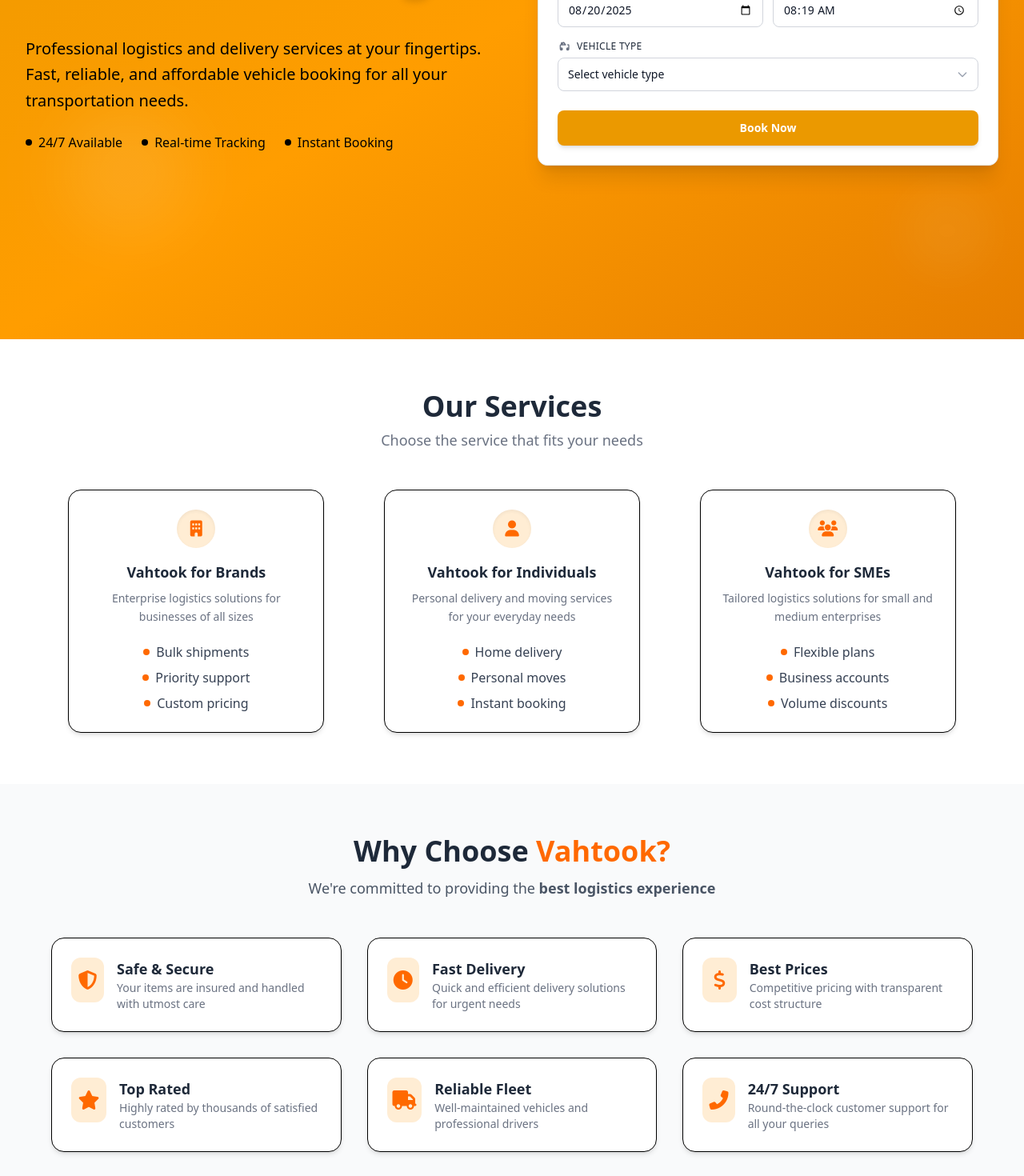
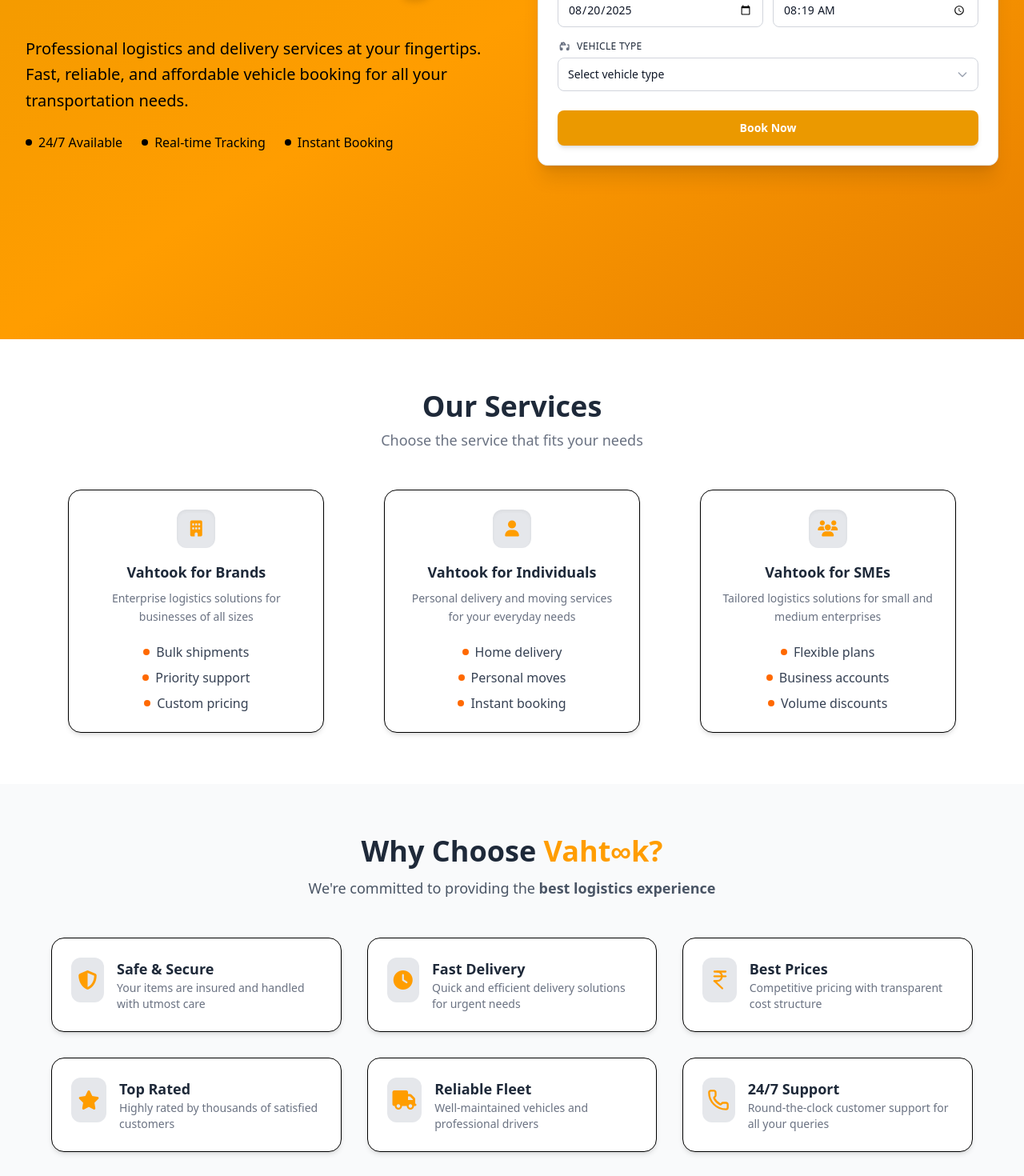
Before and after one commit to Vahtook/vahtook-project, a React (Vite) app: page / in a window 1280 px wide. Shown: the part 440-1910 px from the top of the page at 80% size. Built offline with nearby package versions, Linux system fonts and the light colour scheme.

Commit message:
made some little but necessry changes

```diff
--- a/src/components/Navbar.jsx
+++ b/src/components/Navbar.jsx
@@ -1,13 +1,15 @@
-import React from "react";
+import React, { useState } from "react";
 import { Link } from "react-router-dom";
+import { Menu, X } from "lucide-react"; // hamburger & close icons
 import vahtookLogo from "../assets/new-logo.png";
 
 const Navbar = () => {
+  const [isOpen, setIsOpen] = useState(false);
+
   return (
     <nav className="bg-[#002244] text-white shadow-md">
       <div className="px-4 sm:px-6 lg:px-8">
         <div className="flex justify-between items-center h-16">
-
           {/* Logo */}
           <div className="flex-shrink-0">
             <Link to="/">
@@ -19,12 +21,12 @@
             </Link>
           </div>
 
-          {/* Links on right */}
-          <ul className="flex space-x-6 ml-auto">
+          {/* Desktop Links */}
+          <ul className="hidden md:flex space-x-6 ml-auto">
             <li>
               <Link
                 to="/business-partner"
-                className="hover:text-[#ff9d00] transition-colors duration-300"
+                className="hover:text-yellow-400 transition-colors duration-300"
               >
                 Business Partner
               </Link>
@@ -46,12 +48,44 @@
               </Link>
             </li>
           </ul>
+
+          {/* Mobile Hamburger */}
+          <div className="md:hidden">
+            <button onClick={() => setIsOpen(!isOpen)} className="focus:outline-none">
+              {isOpen ? <X size={28} /> : <Menu size={28} />}
+            </button>
+          </div>
         </div>
       </div>
+
+      {/* Mobile Menu */}
+      {isOpen && (
+        <div className="md:hidden bg-[#001833] px-4 pb-4 space-y-3">
+          <Link
+            to="/business-partner"
+            onClick={() => setIsOpen(false)}
+            className="block py-2 hover:text-yellow-400 transition"
+          >
+            Business Partner
+          </Link>
+          <Link
+            to="/driver-partner"
+            onClick={() => setIsOpen(false)}
+            className="block py-2 hover:text-yellow-400 transition"
+          >
+            Driver Partner
+          </Link>
+          <Link
+            to="/support"
+            onClick={() => setIsOpen(false)}
+            className="block py-2 hover:text-yellow-400 transition"
+          >
+            Support
+          </Link>
+        </div>
+      )}
     </nav>
   );
 };
 
 export default Navbar;
-
-{/*hello world*/}
--- a/src/pages/BuisnessPartner.jsx
+++ b/src/pages/BuisnessPartner.jsx
@@ -38,7 +38,7 @@
   };
 
   return (
-    <section className="min-h-screen bg-gradient-to-br from-[#fff7ed] to-[#fefce8] py-12 px-6">
+    <section className="min-h-screen bg-gradient-to-br from-[#38e4d2] to-[#fb9108] py-12 px-6">
       <div className="max-w-3xl mx-auto bg-white p-8 rounded-2xl shadow-lg">
         <h1 className="text-3xl font-bold text-center mb-2">
           Connect with <span className="text-[#ff9d00]">Vaht∞k</span> for Business
--- a/src/pages/Home.jsx
+++ b/src/pages/Home.jsx
@@ -1,16 +1,10 @@
 import React, { useState } from 'react';
+import { Shield, Clock, IndianRupee, Star, Truck, Phone } from "lucide-react";
+
 
 const HeroSection = () => {
   return (
     <div className="relative min-h-screen bg-gradient-to-br from-[#EB9900] via-[#FF9D00] to-[#E67E00] overflow-hidden">
-
-      {/* Background decorative elements */}
-      <div className="absolute inset-0">
-        <div className="absolute top-20 left-10 w-32 h-32 bg-white/10 rounded-full blur-xl"></div>
-        <div className="absolute top-40 right-20 w-24 h-24 bg-white/5 rounded-full blur-lg"></div>
-        <div className="absolute bottom-32 left-20 w-40 h-40 bg-white/10 rounded-full blur-2xl"></div>
-        <div className="absolute bottom-20 right-10 w-28 h-28 bg-white/5 rounded-full blur-xl"></div>
-      </div>
 
       <div className="relative max-w-7xl mx-auto px-4 sm:px-6 lg:px-8 pt-8 pb-16">
         <div className="grid grid-cols-1 lg:grid-cols-2 gap-8 items-start lg:items-center min-h-[85vh]">
@@ -219,7 +213,7 @@
     {/* Card 1 */}
     <div className="border rounded-2xl p-6 max-w-xs mx-auto shadow-md hover:shadow-xl transition duration-300 hover:-translate-y-2 bg-white">
       <div className="flex justify-center">
-        <div className="w-12 h-12 flex items-center justify-center rounded-full bg-orange-100 text-orange-500 text-xl shadow-inner">
+        <div className="w-12 h-12 flex items-center justify-center rounded-full bg-gray-200 rounded-xl text-[#ff9d00] text-xl shadow-inner">
           <i className="fas fa-building"></i>
         </div>
       </div>
@@ -248,7 +242,7 @@
     {/* Card 2 */}
     <div className="border rounded-2xl p-6 max-w-xs mx-auto shadow-md hover:shadow-xl transition duration-300 hover:-translate-y-2 bg-white">
       <div className="flex justify-center">
-        <div className="w-12 h-12 flex items-center justify-center rounded-full bg-orange-100 text-orange-500 text-xl shadow-inner">
+        <div className="w-12 h-12 flex items-center justify-center rounded-full bg-gray-200 rounded-xl text-[#ff9d00] text-xl shadow-inner">
           <i className="fas fa-user"></i>
         </div>
       </div>
@@ -277,7 +271,7 @@
     {/* Card 3 */}
     <div className="border rounded-2xl p-6 max-w-xs mx-auto shadow-md hover:shadow-xl transition duration-300 hover:-translate-y-2 bg-white">
       <div className="flex justify-center">
-        <div className="w-12 h-12 flex items-center justify-center rounded-full bg-orange-100 text-orange-500 text-xl shadow-inner">
+        <div className="w-12 h-12 flex items-center justify-center rounded-full bg-gray-200 rounded-xl text-[#ff9d00] text-xl shadow-inner">
           <i className="fas fa-users"></i>
         </div>
       </div>
@@ -304,85 +298,106 @@
     </div>
   </div>
 </div>
-{/* WhyChooseUs */}
 <div className="py-16 px-6 bg-gray-50 text-center">
   {/* Heading */}
   <h1 className="text-4xl font-extrabold text-gray-800">
-        Why Choose <span className="text-orange-500">Vahtook?</span>
+    Why Choose <span className="text-[#ff9d00]">Vaht<span>∞</span>k?</span>
   </h1>
   <p className="text-gray-600 mt-3 text-lg">
-        We're committed to providing the <span className="font-semibold">best logistics experience</span>
+    We're committed to providing the{" "}
+    <span className="font-semibold">best logistics experience</span>
   </p>
 
   {/* Grid */}
   <div className="mt-12 grid grid-cols-1 sm:grid-cols-2 lg:grid-cols-3 gap-8 max-w-6xl mx-auto">
     {/* Item 1 */}
     <div className="flex items-start gap-4 border rounded-2xl p-6 bg-white shadow-md hover:shadow-xl hover:-translate-y-2 transition duration-300">
-          <div className="w-14 h-14 flex items-center justify-center bg-orange-100 rounded-xl text-orange-500 text-2xl">
+      <div className="w-14 h-14 flex items-center justify-center bg-gray-200 rounded-xl text-[#ff9d00] text-2xl">
+
+
          <i className="fas fa-shield-alt"></i>
       </div>
       <div className="text-left">
         <h3 className="font-bold text-gray-800 text-lg">Safe & Secure</h3>
-            <p className="text-gray-500 text-sm">Your items are insured and handled with utmost care</p>
+        <p className="text-gray-500 text-sm">
+          Your items are insured and handled with utmost care
+        </p>
       </div>
     </div>
 
     {/* Item 2 */}
     <div className="flex items-start gap-4 border rounded-2xl p-6 bg-white shadow-md hover:shadow-xl hover:-translate-y-2 transition duration-300">
-          <div className="w-14 h-14 flex items-center justify-center bg-orange-100 rounded-xl text-orange-500 text-2xl">
+      <div className="w-14 h-14 flex items-center justify-center bg-gray-200 rounded-xl text-[#ff9d00] text-2xl">
          <i className="fas fa-clock"></i>
       </div>
       <div className="text-left">
         <h3 className="font-bold text-gray-800 text-lg">Fast Delivery</h3>
-            <p className="text-gray-500 text-sm">Quick and efficient delivery solutions for urgent needs</p>
+        <p className="text-gray-500 text-sm">
+          Quick and efficient delivery solutions for urgent needs
+        </p>
       </div>
     </div>
 
    {/* Item 3 */}
 <div className="flex items-start gap-4 border rounded-2xl p-6 bg-white shadow-md hover:shadow-xl hover:-translate-y-2 transition duration-300">
-          <div className="w-14 h-14 flex items-center justify-center bg-orange-100 rounded-xl text-orange-500 text-2xl">
-            <i className="fas fa-dollar-sign"></i>
+  <div className="w-14 h-14 flex items-center justify-center bg-gray-200 rounded-xl text-[#ff9d00] text-2xl">
+
+    <IndianRupee size={28} /> {/* Changed from Dollar to Rupee */}
   </div>
   <div className="text-left">
     <h3 className="font-bold text-gray-800 text-lg">Best Prices</h3>
-            <p className="text-gray-500 text-sm">Competitive pricing with transparent cost structure</p>
+    <p className="text-gray-500 text-sm">
+      Competitive pricing with transparent cost structure
+    </p>
   </div>
 </div>
 
+
     {/* Item 4 */}
     <div className="flex items-start gap-4 border rounded-2xl p-6 bg-white shadow-md hover:shadow-xl hover:-translate-y-2 transition duration-300">
-          <div className="w-14 h-14 flex items-center justify-center bg-orange-100 rounded-xl text-orange-500 text-2xl">
+      <div className="w-14 h-14 flex items-center justify-center bg-gray-200 rounded-xl text-[#ff9d00] text-2xl">
+
+
          <i className="fas fa-star"></i>
       </div>
       <div className="text-left">
         <h3 className="font-bold text-gray-800 text-lg">Top Rated</h3>
-            <p className="text-gray-500 text-sm">Highly rated by thousands of satisfied customers</p>
+        <p className="text-gray-500 text-sm">
+          Highly rated by thousands of satisfied customers
+        </p>
       </div>
     </div>
 
     {/* Item 5 */}
     <div className="flex items-start gap-4 border rounded-2xl p-6 bg-white shadow-md hover:shadow-xl hover:-translate-y-2 transition duration-300">
-          <div className="w-14 h-14 flex items-center justify-center bg-orange-100 rounded-xl text-orange-500 text-2xl">
+      <div className="w-14 h-14 flex items-center justify-center bg-gray-200 rounded-xl text-[#ff9d00] text-2xl">
+
          <i className="fas fa-truck"></i>
       </div>
       <div className="text-left">
         <h3 className="font-bold text-gray-800 text-lg">Reliable Fleet</h3>
-            <p className="text-gray-500 text-sm">Well-maintained vehicles and professional drivers</p>
+        <p className="text-gray-500 text-sm">
+          Well-maintained vehicles and professional drivers
+        </p>
       </div>
     </div>
 
     {/* Item 6 */}
     <div className="flex items-start gap-4 border rounded-2xl p-6 bg-white shadow-md hover:shadow-xl hover:-translate-y-2 transition duration-300">
-          <div className="w-14 h-14 flex items-center justify-center bg-orange-100 rounded-xl text-orange-500 text-2xl">
-            <i className="fas fa-phone-alt"></i>
+      <div className="w-14 h-14 flex items-center justify-center bg-gray-200 rounded-xl text-[#ff9d00] text-2xl">
+
+        <Phone size={28} />{/* <i className="fas fa-phone-alt"></i> */}
       </div>
       <div className="text-left">
         <h3 className="font-bold text-gray-800 text-lg">24/7 Support</h3>
-            <p className="text-gray-500 text-sm">Round-the-clock customer support for all your queries</p>
+        <p className="text-gray-500 text-sm">
+          Round-the-clock customer support for all your queries
+        </p>
       </div>
     </div>
   </div>
 </div>
+
 
 
     {/* //////////////////////////////////////////////////////////////////// */}
```
Also changed, not shown: src/components/Footer.jsx (+65 -25 lines). Lines whose indentation alone changed are shown as unchanged.
